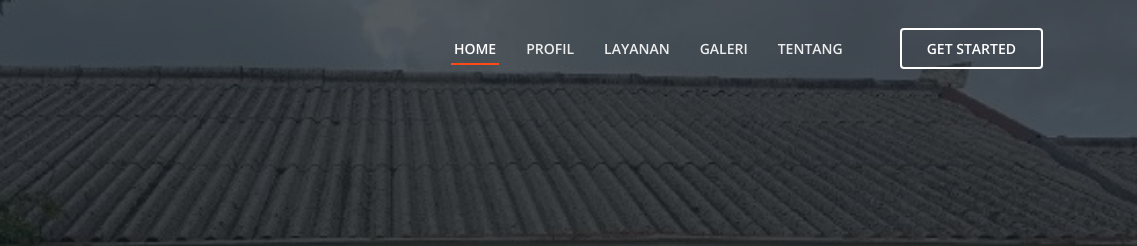
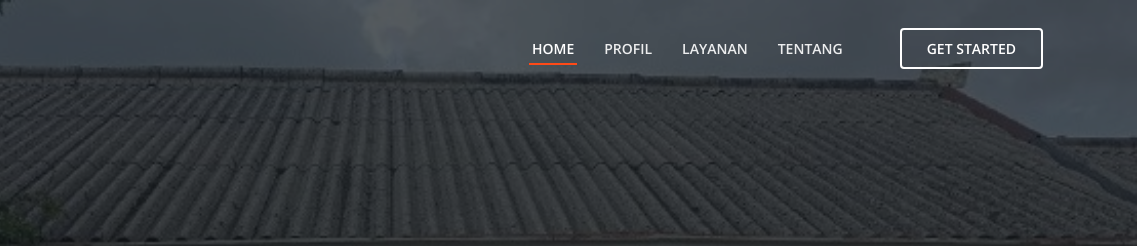
Before and after one commit to daffaaryapp/pusat-jajanan-praja, a plain HTML site: page index.html in a window 1280 px wide. Shown: the top 246 px of the page, 143-1280 px from the left. Drawn offline with nearby package versions, Linux system fonts and the light colour scheme.

Commit message:
menghilangkan galeri

```diff
--- a/index.html
+++ b/index.html
@@ -43,7 +43,6 @@
           <li><a class="nav-link scrollto active" href="#hero">Home</a></li>
           <li><a class="nav-link scrollto" href="#profil">Profil</a></li>
           <li><a class="nav-link scrollto" href="#layanan">Layanan</a></li>
-          <li><a class="nav-link scrollto " href="#galeri">Galeri</a></li>
           <li><a class="nav-link scrollto" href="#tentang">Tentang</a></li>
           <li><a class="getstarted scrollto" href="#profil">Get Started</a></li>
         </ul>
```
